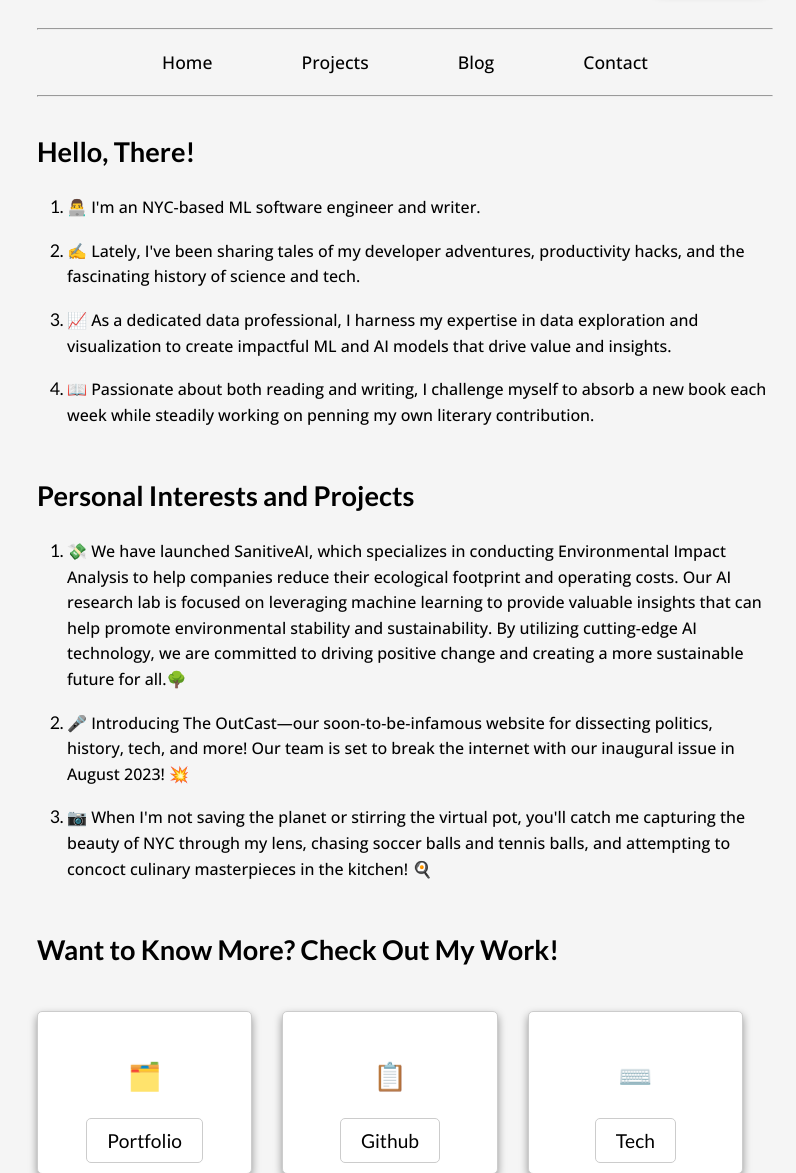
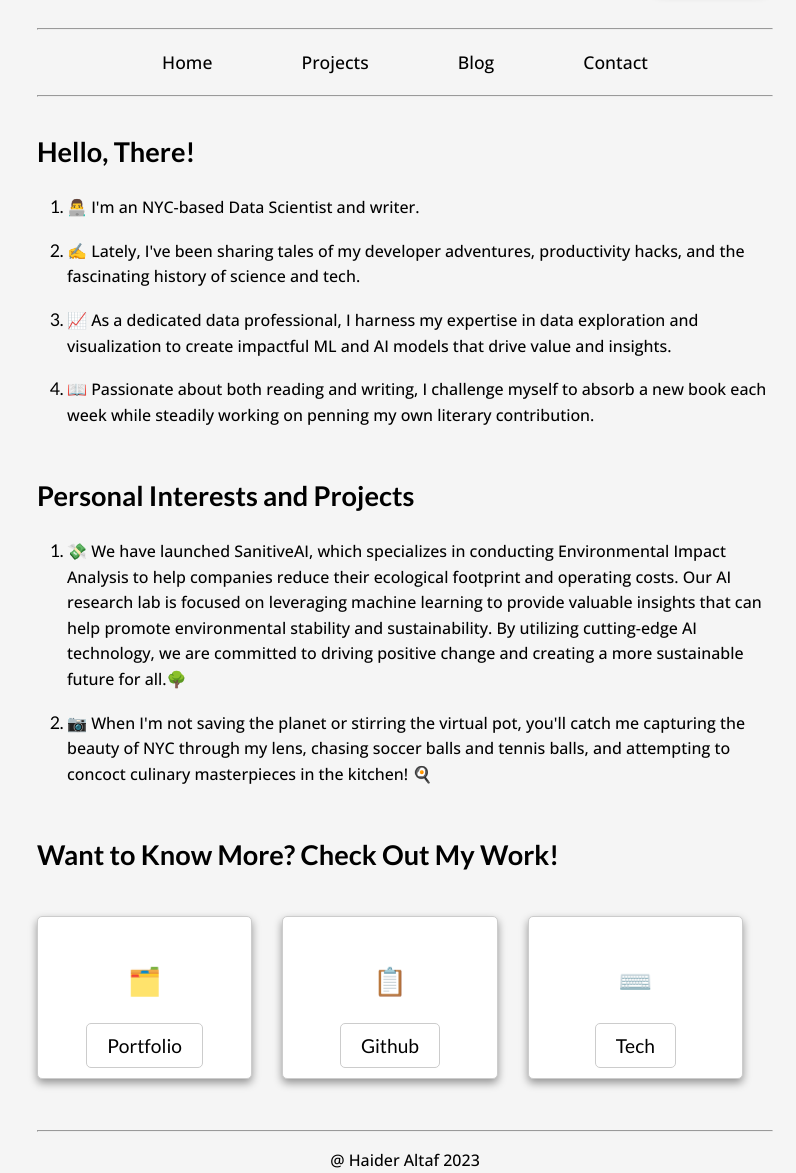
Before and after one commit to haltaf000/Personal_Website, a Django app: page / in a window 1280 px wide. Shown: the part 232-1405 px from the top of the page, without its empty margins (235-1031 px from the left). Run offline with Django 4.2, Linux system fonts and the light colour scheme; parts of the project's set-up code (start-up, migrations or seed data) failed here and were passed over.

Commit message:
changed somethings

```diff
--- a/website/templates/website/home.html
+++ b/website/templates/website/home.html
@@ -13,7 +13,7 @@
 <section>
     <h3>Hello, There!</h3>
         <ol class="info-list">
-          <li><p>👨‍💻 I'm an NYC-based ML software engineer and writer.</p></li>
+          <li><p>👨‍💻 I'm an NYC-based Data Scientist and writer.</p></li>
            <!-- <li><p>💻 I'm a programmer based in NYC. I developed an interest in coding and problem solving in High School. Studied History and CS in college!</p></li>
             <li><p>🖋️ Over the past year, I started writing about my experiences as a developer, on productivity, and history of science and technology.</p></li>-->
             <li><p>✍️ Lately, I've been sharing tales of my developer adventures, productivity hacks, and the fascinating history of science and tech.</p></li>
@@ -25,7 +25,6 @@
     <h3>Personal Interests and Projects</h3>
         <ol class="info-list">
           <li><p>💸 We have launched SanitiveAI, which specializes in conducting Environmental Impact Analysis to help companies reduce their ecological footprint and operating costs. Our AI research lab is focused on leveraging machine learning to provide valuable insights that can help promote environmental stability and sustainability. By utilizing cutting-edge AI technology, we are committed to driving positive change and creating a more sustainable future for all.🌳</p></li>
-          <li><p>🎤 Introducing The OutCast—our soon-to-be-infamous website for dissecting politics, history, tech, and more! Our team is set to break the internet with our inaugural issue in August 2023! 💥</p></li>
           <li><p>📷 When I'm not saving the planet or stirring the virtual pot, you'll catch me capturing the beauty of NYC through my lens, chasing soccer balls and tennis balls, and attempting to concoct culinary masterpieces in the kitchen! 🍳</p></li>
         </ol>
 </section>
--- a/website/views.py
+++ b/website/views.py
@@ -37,7 +37,7 @@ def about(request):
 class HomeView(ListView):
     model = Post
     template_name = 'website/writings.html'
-    ordering = ['-id']
+    ordering = ['-date']
 
 class PostDetailView(DetailView):
     model = Post
```
